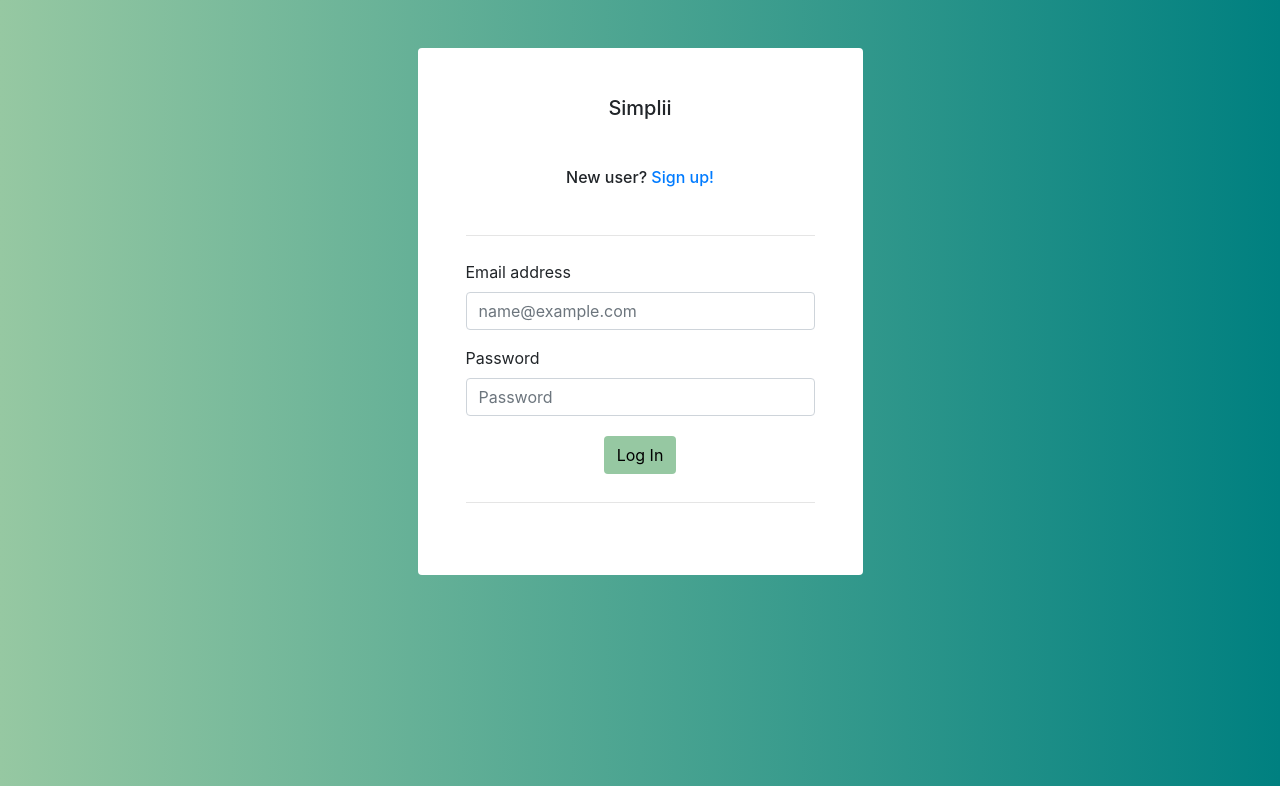
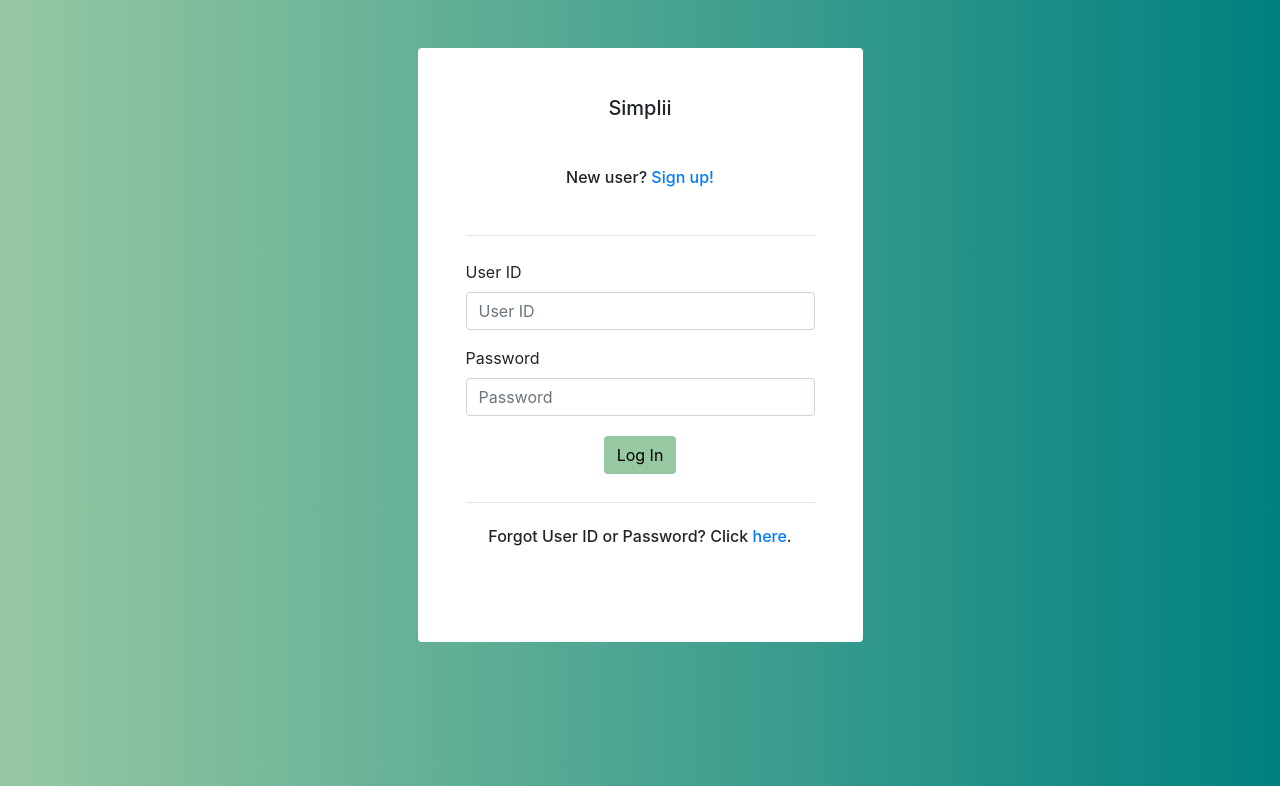
Before and after one commit to purv2100/Simplii21, a Flask app: page /login in a window 1280 px wide. Shown: the top 786 px of the page. Run offline with Flask 2, Linux system fonts and the light colour scheme; some libraries are stand-ins or nearby versions.

Commit message:
Update login.html
changed login info from email to user id

```diff
--- a/src/templates/login.html
+++ b/src/templates/login.html
@@ -43,8 +43,8 @@
               <hr class="my-4">
             <form action="" method="post">
               <div class="form-floating mb-3">
-                <label for="floatingInput">Email address</label>
-                <input type="email" class="form-control" id="floatingInput" placeholder="name@example.com" name="email" required>
+                <label for="floatingInput">User ID</label>
+                <input type="text" class="form-control" id="floatingInput" placeholder="User ID" name="userid" required>
 
               </div>
               <div class="form-floating mb-3">
@@ -59,7 +59,11 @@
               </div>
               <hr class="my-4">
 
+
             </form>
+            <div class="text-center">
+              <h6 class="card-title text-center mb-5 fw-light fs-5">Forgot User ID or Password? Click <a href="">here</a>. </h6>
+            </div>
           </div>
         </div>
       </div>
```
